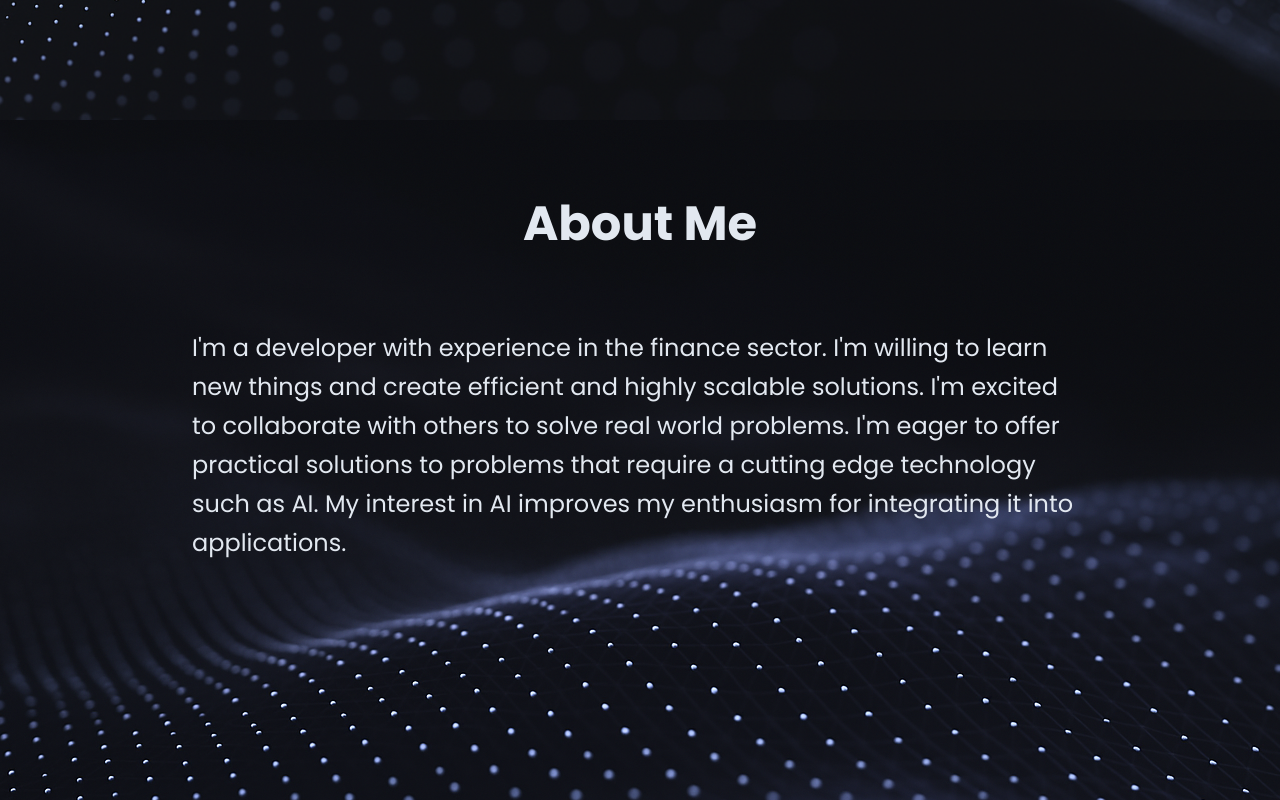
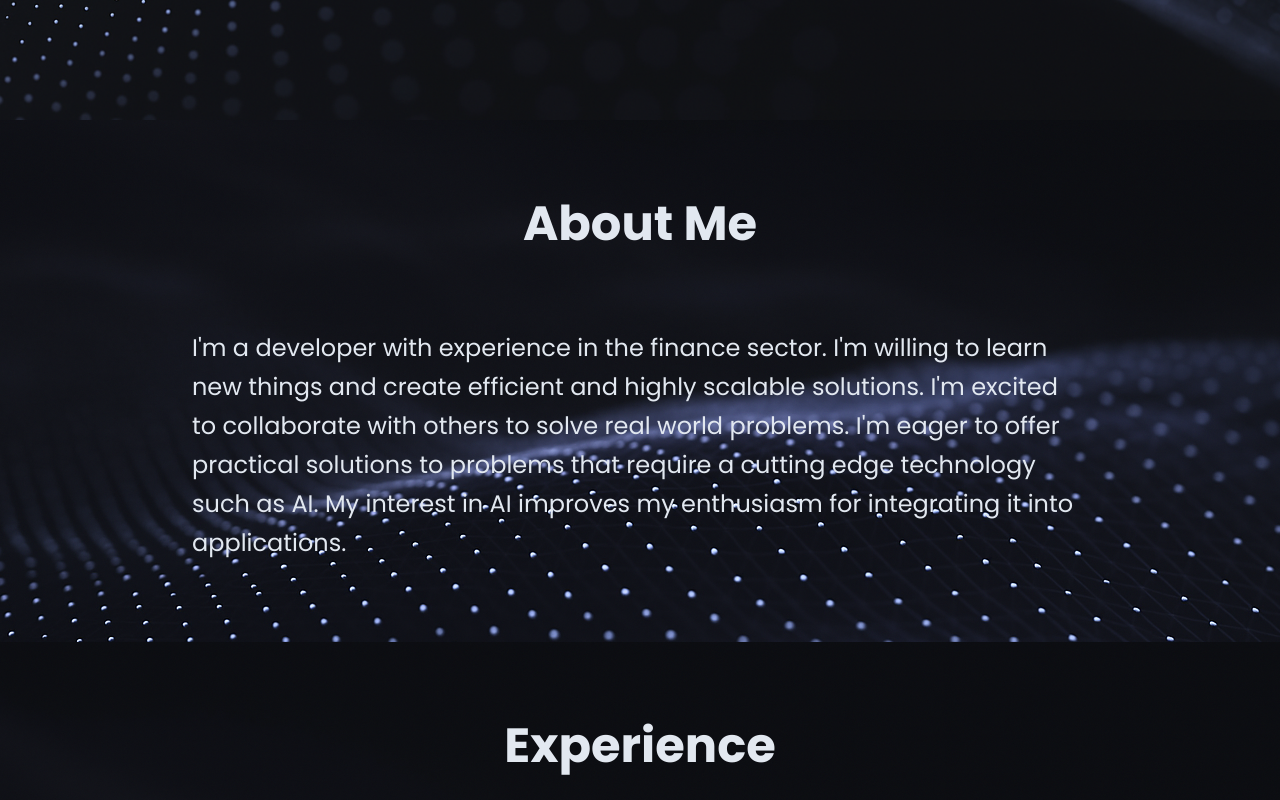
Before and after one commit to wintvue/next_project, a Next.js app: page / in a window 1280 px wide. Shown: the part 680-1480 px from the top of the page. Built offline with nearby package versions, Linux system fonts and the light colour scheme.

Commit message:
Update layout

```diff
--- a/app/components/About.tsx
+++ b/app/components/About.tsx
@@ -1,6 +1,6 @@
 export default function About() {
   return (
-    <section id="about" className="py-20 w-full bg-dark-primary min-h-screen bg-center bg-no-repeat bg-fixed bg-[url('/about_desk.png')]">
+    <section id="about" className="py-20 w-full bg-dark-primary bg-center bg-no-repeat bg-fixed bg-[url('/about_desk.png')]">
       <div className="animate-fade-in max-w-7xl mx-auto px-4 sm:px-6 lg:px-8">
         <h2 className="text-5xl font-bold mb-8 text-center">
           About <span>Me</span>
@@ -8,7 +8,7 @@ export default function About() {
 
         <div className="grid md:grid-cols-1 gap-8 max-w-4xl mx-auto">
           <div className="mt-12">
-            <p className="mb-4 text-2xl leading-relaxed">
+            <p className="text-2xl leading-relaxed">
               I'm a developer with experience in the finance sector.
               I'm willing to learn new things and create efficient and highly scalable solutions.
               I'm excited to collaborate with others to solve real world problems.
```
